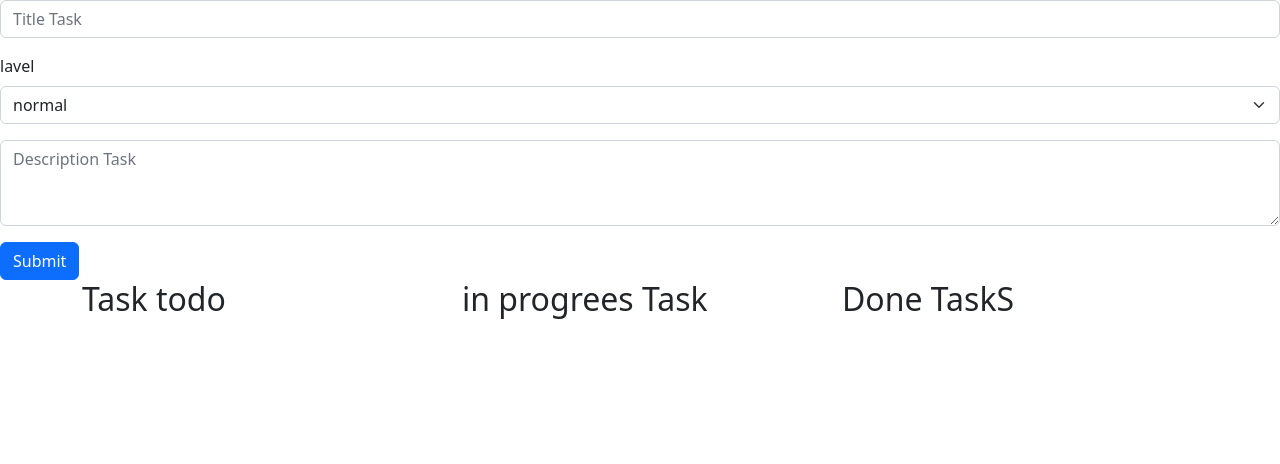
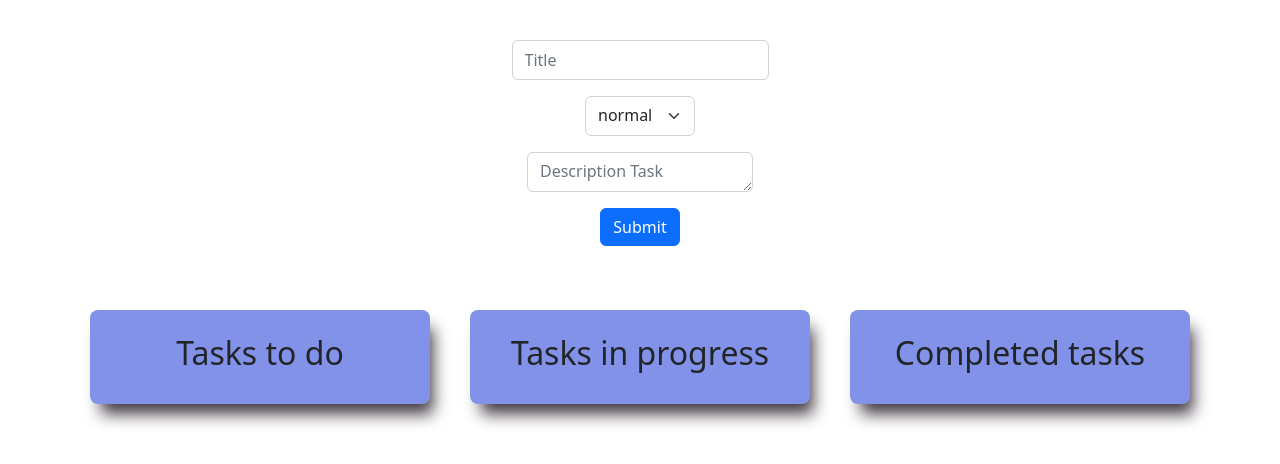
Before and after one commit to MoiFran/TaskManager, a React (Vite) app: page / in a window 1280 px wide. Shown: the top 464 px of the page. Built offline with nearby package versions, Linux system fonts and the light colour scheme.

Commit message:
fist style modificate

```diff
--- a/index.html
+++ b/index.html
@@ -4,6 +4,7 @@
     <meta charset="UTF-8" />
     <link rel="icon" type="image/svg+xml" href="/vite.svg" />
     <meta name="viewport" content="width=device-width, initial-scale=1.0" />
+    <link rel="stylesheet" href="./src/index.css" />
     <title>Task Managment</title>
   </head>
   <body>
--- a/src/App.jsx
+++ b/src/App.jsx
@@ -8,6 +8,7 @@ import Row from "react-bootstrap/Row";
 import Col from "react-bootstrap/Col";
 import "bootstrap/dist/css/bootstrap.min.css";
 import { TaskForm } from "./components/TaskForm";
+import "./index.css";
 
 function App() {
   return <TaskForm />;
--- a/src/components/TaskDone.jsx
+++ b/src/components/TaskDone.jsx
@@ -3,8 +3,8 @@ import { TaskDoneItem } from "./TaskDoneItem";
 
 export const TaskDone = ({ doneTask }) => {
   return (
-    <div>
-      <h2>Done TaskS</h2>
+    <div className="task-container">
+      <h2>Completed tasks</h2>
       {doneTask.map((doneTask) => {
         return <TaskDoneItem key={doneTask.id} doneTask={doneTask} />;
       })}
--- a/src/components/TaskDoneItem.jsx
+++ b/src/components/TaskDoneItem.jsx
@@ -5,7 +5,7 @@ import Card from "react-bootstrap/Card";
 export const TaskDoneItem = ({ doneTask }) => {
   return (
     <div>
-      <Card style={{ width: "18rem" }}>
+      <Card style={{ width: "18rem" }} className="card-item">
         <Card.Body>
           <Card.Title>{doneTask.title}</Card.Title>
           <Card.Subtitle className="mb-2 text-muted">
--- a/src/components/TaskForm.jsx
+++ b/src/components/TaskForm.jsx
@@ -82,18 +82,19 @@ export const TaskForm = () => {
   console.log("todo", task);
   return (
     <div className="Task-form">
-      <Form onSubmit={handleSubmit(onSubmit)}>
+      <div className="form-container">
+        <Form onSubmit={handleSubmit(onSubmit)} className="form-style">
           <Form.Group className="mb-3">
             <Form.Control
               type="text"
-            placeholder="Title Task"
+              placeholder="Title"
               name=""
               {...register("title")}
+              className="input-group"
             />
           </Form.Group>
           <Form.Group className="mb-3">
-          <Form.Label>lavel</Form.Label>
-          <Form.Select {...register("lavel")}>
+            <Form.Select {...register("lavel")} className="input-group">
               <option value="normal">normal</option>
               <option value="medio">medio</option>
               <option value="urgente">urgente</option>
@@ -106,13 +107,14 @@ export const TaskForm = () => {
               placeholder="Description Task"
               name=""
               {...register("description")}
+              className="input-group"
             />
           </Form.Group>
           <Button variant="primary" type="submit" value="addTask">
             Submit
           </Button>
         </Form>
-
+      </div>
       <Container>
         <Row>
           <Col md={4}>
--- a/src/components/TaskInPro.jsx
+++ b/src/components/TaskInPro.jsx
@@ -3,8 +3,8 @@ import { TaskInProItem } from "./TaskInProItem";
 
 export const TaskInPro = ({ inProgressTask, finishTask }) => {
   return (
-    <div>
-      <h2>in progrees Task</h2>
+    <div className="task-container">
+      <h2>Tasks in progress</h2>
       {inProgressTask.map((inProTask) => {
         return (
           <TaskInProItem
--- a/src/components/TaskInProItem.jsx
+++ b/src/components/TaskInProItem.jsx
@@ -9,7 +9,7 @@ export const TaskInProItem = ({ inProTask, finishTask }) => {
 
   return (
     <div>
-      <Card style={{ width: "18rem" }}>
+      <Card style={{ width: "18rem" }} className="card-item">
         <Card.Body>
           <Card.Title>{inProTask.title}</Card.Title>
           <Card.Subtitle className="mb-2 text-muted">
--- a/src/components/TaskTodo.jsx
+++ b/src/components/TaskTodo.jsx
@@ -3,8 +3,8 @@ import { TodoTaskItem } from "./TodoTaskItem";
 
 export const TaskTodo = ({ todoTask, toStart, deleteTask }) => {
   return (
-    <div>
-      <h2>Task todo </h2>
+    <div className="task-container">
+      <h2>Tasks to do </h2>
       <div>
         {todoTask.map((task) => {
           return (
--- a/src/components/TodoTaskItem.jsx
+++ b/src/components/TodoTaskItem.jsx
@@ -12,7 +12,7 @@ export const TodoTaskItem = ({ task, toStart, deleteTask }) => {
 
   return (
     <div key={task.id}>
-      <Card style={{ width: "18rem" }}>
+      <Card style={{ width: "18rem" }} className="card-item">
         <Card.Body>
           <Card.Title>
             <h2>{task.title}</h2>
--- a/src/index.css
+++ b/src/index.css
@@ -1,40 +1,58 @@
-:root {
-  font-family: Inter, Avenir, Helvetica, Arial, sans-serif;
-  font-size: 16px;
-  line-height: 24px;
-  font-weight: 400;
+body {
+  margin: 0;
+ padding: 0;
+ width: 100%;
+ height: 100%;
+background:#4a588f;
 
-  color-scheme: light dark;
-  color: rgba(255, 255, 255, 0.87);
-  background-color: #242424;
 
-  font-synthesis: none;
-  text-rendering: optimizeLegibility;
-  -webkit-font-smoothing: antialiased;
-  -moz-osx-font-smoothing: grayscale;
-  -webkit-text-size-adjust: 100%;
 }
 
-a {
-  font-weight: 500;
-  color: #646cff;
-  text-decoration: inherit;
-}
-a:hover {
-  color: #535bf2;
+
+.form-container{
+  display: flex;
+  flex-direction: column;
+  align-items: center;
+
+
 }
 
-body {
-  margin: 0;
+.form-style{
   display: flex;
-  place-items: center;
-  min-width: 320px;
-  min-height: 100vh;
+  flex-direction: column;
+  align-items: center;
+  width: 300px;
+  margin-top: 2.5rem;
+  margin-bottom: 3.5rem;
 }
 
-h1 {
-  font-size: 3.2em;
-  line-height: 1.1;
+.input-group{
+  height: 2.5rem;
+  margin: 0;
+  background-color: rgba(190, 225, 240, 0.934);
+  border: none;
+}
+
+
+.task-container{
+  display: flex;
+  flex-direction: column;
+  align-items: center;
+  padding: 1.5rem;
+  background-color: #8292e8;
+  border-radius: 0.5rem;
+  margin: 0.5rem;
+-webkit-box-shadow: 7px 14px 16px -4px rgba(66, 57, 66, 1);
+  -moz-box-shadow: 7px 14px 16px -4px rgba(66, 57, 66, 1);
+  box-shadow: 7px 14px 16px -4px rgba(66, 57, 66, 1);
+}
+
+.card-item{
+  background-color: #f5f5f5d0;
+  margin: 1rem;
+  -webkit-box-shadow: 7px 14px 16px -4px rgba(66, 57, 66, 1);
+    -moz-box-shadow: 7px 14px 16px -4px rgba(66, 57, 66, 1);
+    box-shadow: 7px 14px 16px -4px rgba(66, 57, 66, 1);
 }
 
 button {
@@ -55,16 +73,3 @@ button:focus,
 button:focus-visible {
   outline: 4px auto -webkit-focus-ring-color;
 }
-
-@media (prefers-color-scheme: light) {
-  :root {
-    color: #213547;
-    background-color: #ffffff;
-  }
-  a:hover {
-    color: #747bff;
-  }
-  button {
-    background-color: #f9f9f9;
-  }
-}
--- a/src/main.jsx
+++ b/src/main.jsx
@@ -1,6 +1,7 @@
 import React from "react";
 import ReactDOM from "react-dom/client";
 import App from "./App";
+import "./index.css";
 
 const root = ReactDOM.createRoot(document.getElementById("root"));
 root.render(<App />);
```
Lines whose indentation alone changed are shown as unchanged.
